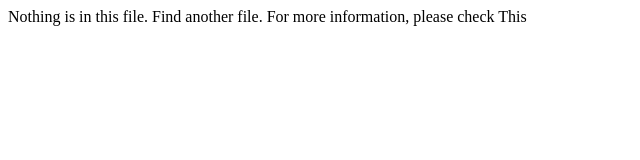
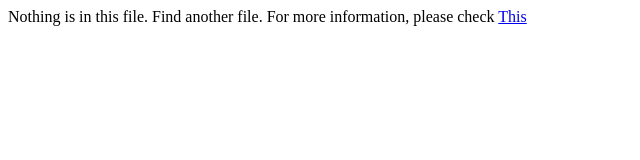
Before and after one commit to Forever-CodingNoob/wtf.web, a plain HTML site: page Notafile.html in a window 1280 px wide. Shown: the full height of the page, 0-640 px from the left. Drawn offline with Linux system fonts and the light colour scheme.

Commit message:
Update Notafile.html

```diff
--- a/Notafile.html
+++ b/Notafile.html
@@ -7,6 +7,6 @@
 <body>
   Nothing is in this file.
   Find another file.
-  For more information, please check <a herf= https://github.com/Forever-CodingNoob/Forever-CodingNoob.github.io/edit/master>This</a>
+  For more information, please check <a href= https://github.com/Forever-CodingNoob/Forever-CodingNoob.github.io/edit/master>This</a>
 </body>
 </html>
```
